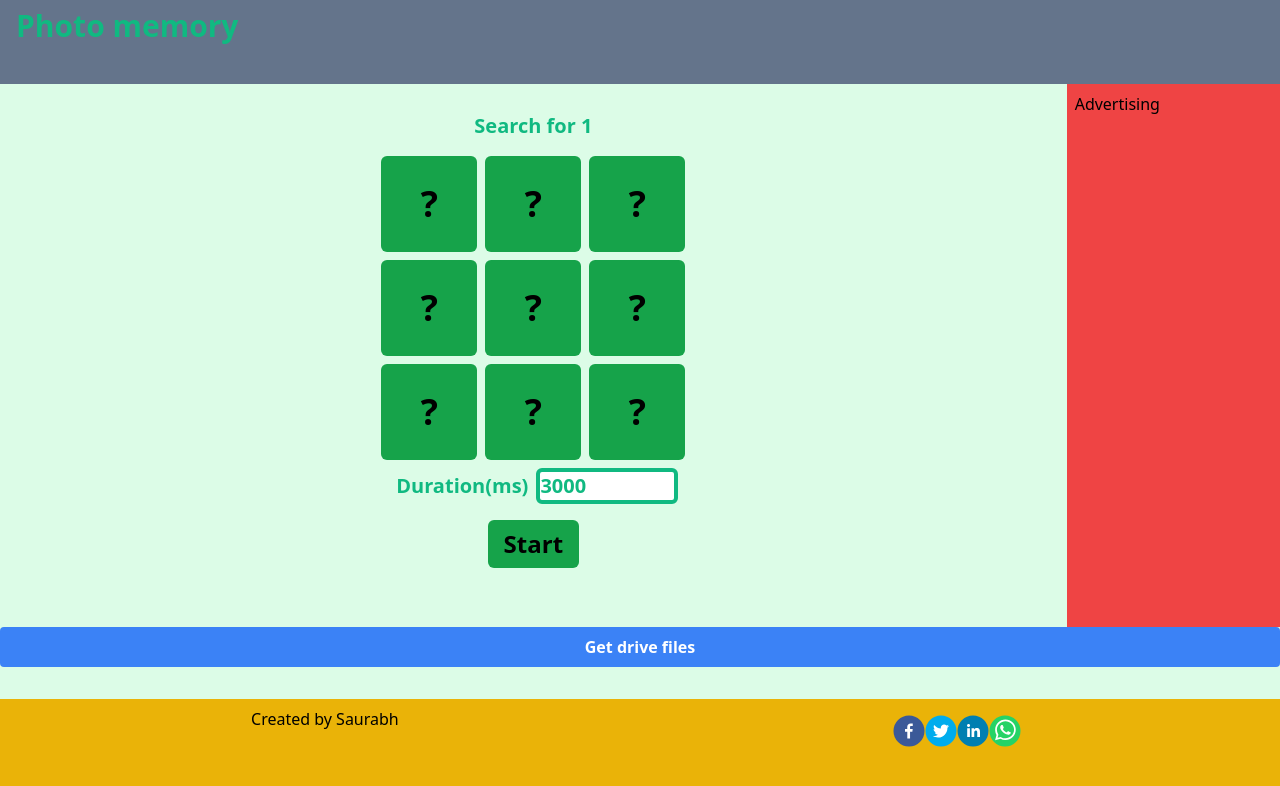
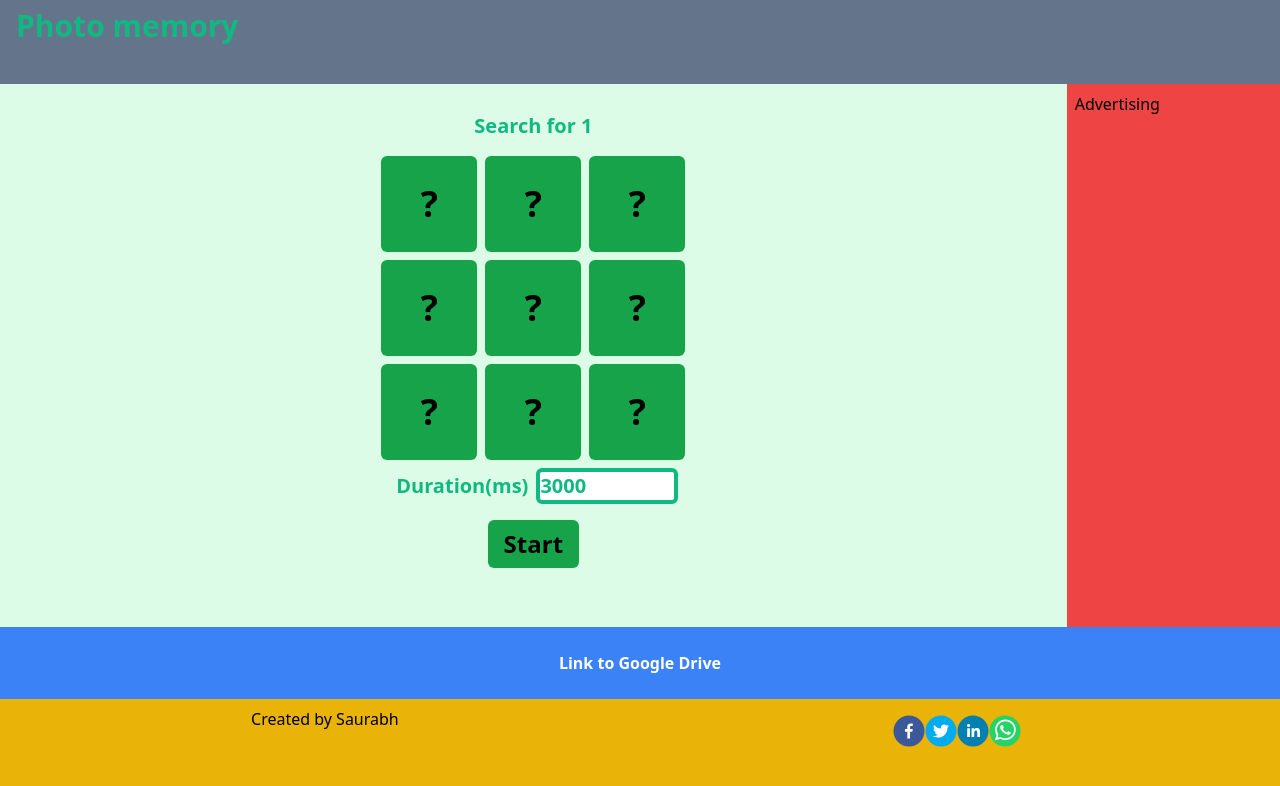
Before and after one commit to saurabhp75/board-game, a React (Vite) app: page / in a window 1280 px wide. Shown: the top 786 px of the page. Built offline with nearby package versions, Linux system fonts and the light colour scheme; no server answers.

Commit message:
Fix app layout

```diff
--- a/src/App.jsx
+++ b/src/App.jsx
@@ -57,7 +57,7 @@ function App() {
   };
 
   return (
-    <div className="grid grid-cols-12 h-screen">
+    <div className="grid h-screen grid-cols-12">
       <header className="col-span-12 bg-slate-500 py-2 px-4 text-3xl font-bold text-emerald-500">
         Photo memory
       </header>
@@ -71,9 +71,9 @@ function App() {
         {/* <button >Get drive files</button> */}
         <button
           onClick={getDriveData}
-          className="w-full rounded bg-blue-500 py-2 px-4 font-bold text-white hover:bg-blue-700"
+          className="h-full w-full bg-blue-500 py-2 px-4 font-bold text-white hover:bg-blue-700"
         >
-          Get drive files
+          Link to Google Drive
         </button>
       </div>
 
```
